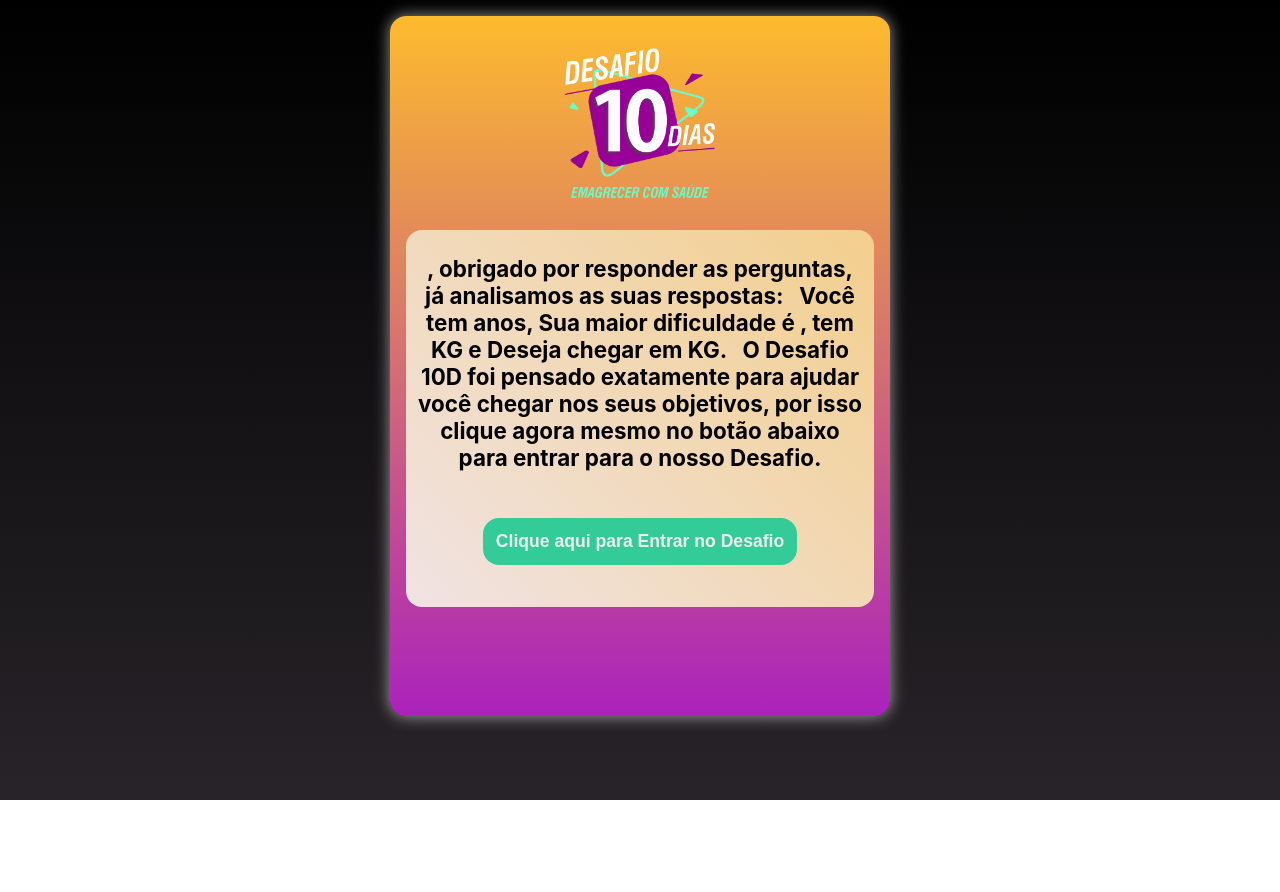
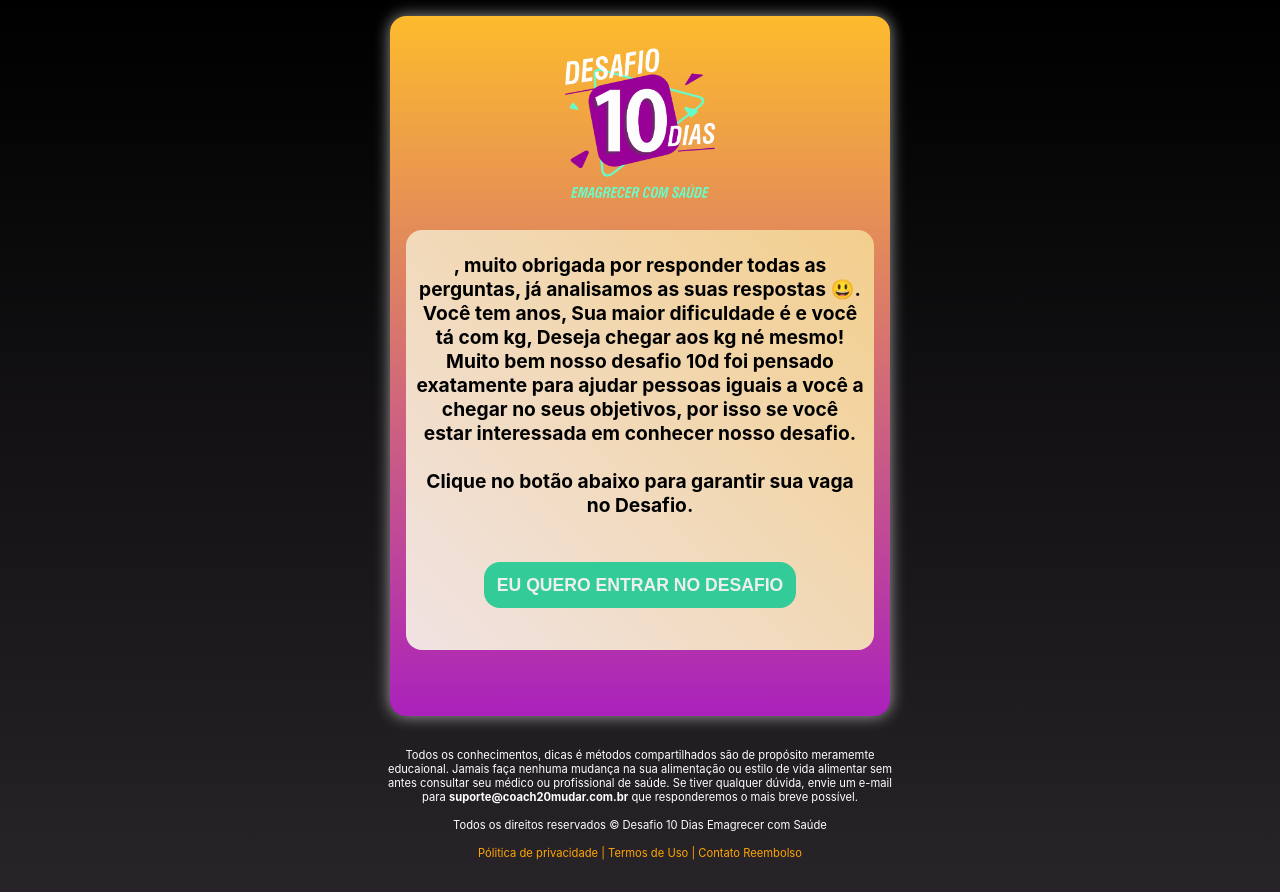
Before and after one commit to Leoobrena/quiz10d, a Next.js app: page /finish in a window 1280 px wide. Before the commit the page ends 800 px from the top, so only its background shows below. Built offline with nearby package versions, Linux system fonts and the light colour scheme.

Commit message:
add footer

```diff
--- /dev/null
+++ b/src/components/Footer/index.js
@@ -0,0 +1,28 @@
+import React from "react";
+
+import styles from "./style.module.css";
+
+export default function Footer() {
+  return (
+    <div className={styles.container}>
+      <span>
+        Todos os conhecimentos, dicas é métodos compartilhados são de propósito
+        meramemte educaional. Jamais faça nenhuma mudança na sua alimentação ou
+        estilo de vida alimentar sem antes consultar seu médico ou profissional
+        de saúde. Se tiver qualquer dúvida, envie um e-mail para{" "}
+        <strong>suporte@coach20mudar.com.br</strong> que responderemos o mais
+        breve possível.
+      </span>
+      <br />
+      <br />
+      <span>
+        Todos os direitos reservados &copy; Desafio 10 Dias Emagrecer com Saúde
+      </span>
+      <br />
+      <br />
+      <span style={{ color: "orange" }}>
+        Pólitica de privacidade | Termos de Uso | Contato Reembolso
+      </span>
+    </div>
+  );
+}
--- /dev/null
+++ b/src/components/Footer/style.module.css
@@ -0,0 +1,24 @@
+.container {
+  color: #fff;
+
+  width:40%;
+  text-align: center;
+
+  bottom: 1rem;
+  left: 1rem;
+
+  margin: 2rem;
+
+  font-size: .7rem;
+
+
+}
+
+@media screen and (max-width: 420px){
+  .container {
+
+    width:90%;
+    font-size: .7rem;
+
+  }
+}
--- a/src/pages/_app.js
+++ b/src/pages/_app.js
@@ -6,6 +6,7 @@ import { ToastContainer } from "react-toastify";
 
 import "../styles/globals.css";
 import styles from "../styles/Home.module.css";
+import Footer from "../components/Footer";
 
 function MyApp({ Component, pageProps }) {
   const router = useRouter();
@@ -32,6 +33,7 @@ function MyApp({ Component, pageProps }) {
           <Component {...pageProps} />
           <ToastContainer />
         </div>
+        <Footer />
       </div>
     </UserContextProvider>
   );
--- a/src/pages/finish.js
+++ b/src/pages/finish.js
@@ -11,12 +11,18 @@ export default function QuestionFive() {
   return (
     <div className={styles.container}>
       <h1 className={styles.title}>
-        {name}, obrigado por responder as perguntas, já analisamos as suas
-        respostas: ⁣ ⁣ Você tem {idade} anos, Sua maior dificuldade é {dificult}
-        , tem {pesoAtual} KG e Deseja chegar em {pesoDesejado} KG. ⁣ ⁣ O Desafio
-        10D foi pensado exatamente para ajudar você chegar nos seus objetivos,
-        por isso clique agora mesmo no botão abaixo para entrar para o nosso
-        Desafio.⁣
+        {name}, muito obrigada por responder todas as perguntas, já analisamos
+        as suas respostas 😃. <br /> Você tem {idade} anos, Sua maior
+        dificuldade é {dificult} e você tá com {pesoAtual}kg, Deseja chegar aos{" "}
+        {pesoDesejado}
+        kg né mesmo!
+        <br />
+        Muito bem nosso desafio 10d foi pensado exatamente para ajudar pessoas
+        iguais a você a chegar no seus objetivos, por isso se você estar
+        interessada em conhecer nosso desafio.
+        <br />
+        <br />
+        Clique no botão abaixo para garantir sua vaga no Desafio.
       </h1>
 
       <button
@@ -24,7 +30,7 @@ export default function QuestionFive() {
         className={styles.button}
         onClick={() => handleSubmit()}
       >
-        Clique aqui para Entrar no Desafio
+        EU QUERO ENTRAR NO DESAFIO
       </button>
     </div>
   );
--- a/src/pages/question-1.js
+++ b/src/pages/question-1.js
@@ -12,7 +12,7 @@ export default function QuestionOne() {
 
   return (
     <div className={styles.container}>
-      <h1 className={styles.title}>Olá, Qual o seu nome? 🤔</h1>
+      <h1 className={styles.title}>Qual o seu nome? 🤔</h1>
       <input
         type="text"
         className={styles.input}
--- a/src/pages/question-2.js
+++ b/src/pages/question-2.js
@@ -10,7 +10,7 @@ export default function QuestionTwo() {
   return (
     <div className={styles.container}>
       <h1 className={styles.title}>
-        Muito prazer, {name} e qual é o seu email🤔 ?
+        Ok {name}, qual é o seu email que gostaria de receber nossas novidade?
       </h1>
       <input
         type="email"
--- a/src/pages/question-4.js
+++ b/src/pages/question-4.js
@@ -9,7 +9,10 @@ export default function QuestionFour() {
 
   return (
     <div className={styles.container}>
-      <h1 className={styles.title}>Onde a Gordura mais te incomoda, {name}?</h1>
+      <h1 className={styles.title}>
+        Muito obrigado! E onde a gordura localizada que mais tem te incomodado{" "}
+        {name}?
+      </h1>
 
       <div className={styles.buttonContainer}>
         <button
--- a/src/styles/Home.module.css
+++ b/src/styles/Home.module.css
@@ -7,6 +7,7 @@
   height: 100vh;
 
   background: linear-gradient(0deg, rgba(30, 26, 31, 0.956) 0%, rgb(0, 0, 0) 100%);
+
 }
 
 .content {
@@ -33,4 +34,18 @@
   .content {
     height: 700px;
   }
+  .container {
+    height: 100%;
+
+  }
 }
+
+@media screen and (max-width: 420px) {
+  .content {
+    height: 700px;
+  }
+
+  .container {
+    height: 100%;
+  }
+}
--- a/src/styles/globals.css
+++ b/src/styles/globals.css
@@ -1,9 +1,12 @@
+
+
 html,
 body {
   padding: 0;
   margin: 0;
   font-family: -apple-system, BlinkMacSystemFont, Segoe UI, Roboto, Oxygen,
     Ubuntu, Cantarell, Fira Sans, Droid Sans, Helvetica Neue, sans-serif;
+
 }
 
 a {
--- a/src/styles/question.module.css
+++ b/src/styles/question.module.css
@@ -12,7 +12,7 @@
 }
 
 .title {
-  font-size: 1.4rem;
+  font-size: 1.2rem;
   text-align: center;
 }
 
@@ -22,7 +22,7 @@
   padding-top: 2rem;
   background: transparent;
   border-bottom: 1px solid #000;
-  font-size: 1.4rem;
+  font-size: 1.2rem;
 }
 
 .input:focus{
@@ -84,10 +84,6 @@ transition: ease-in-out .2s;
 }
 
 @media screen and (max-width: 420px) {
-  .container img {
-    width: 50px;
-    height: 50px;
-  }
 
   .title {
     font-size: 1.1rem;
```
Also changed, not shown: src/pages/index.js (+3 -5 lines), src/pages/question-3.js (+3 -5 lines).
